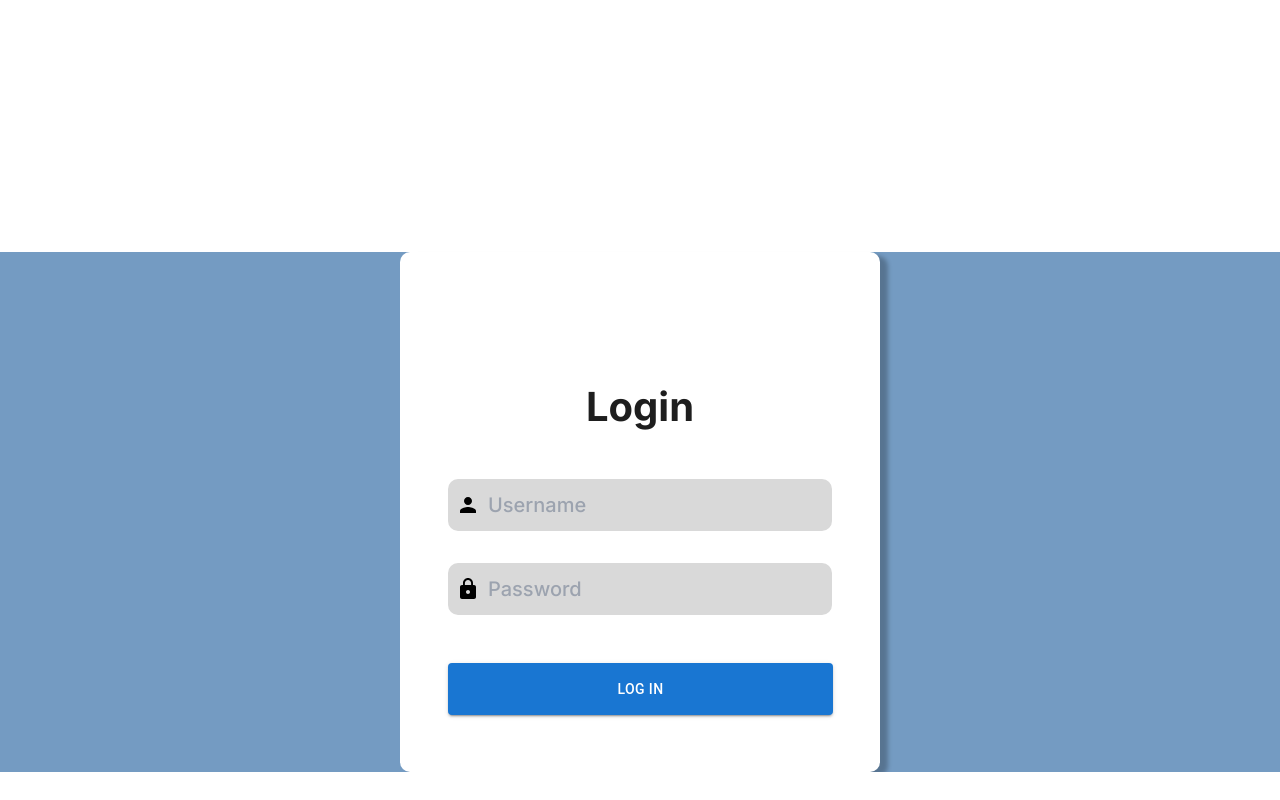
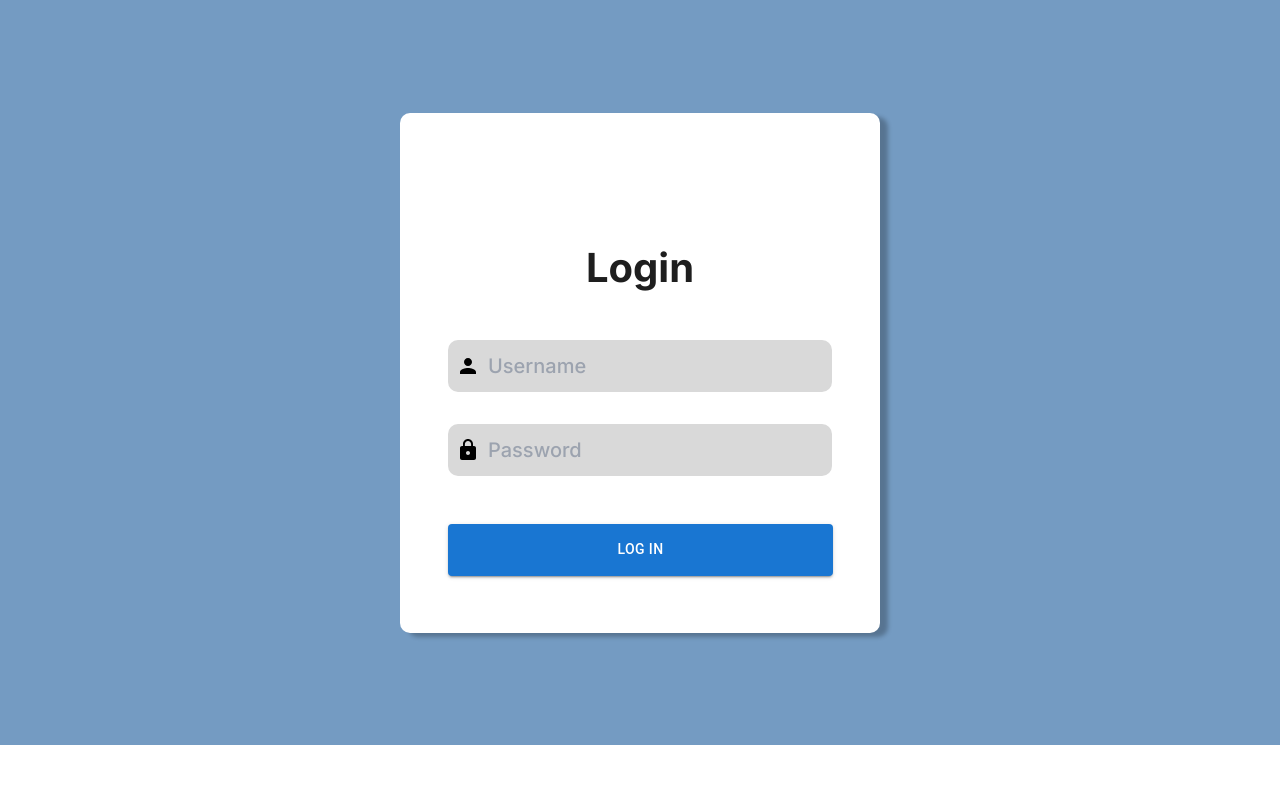
Before and after one commit to Ponrawoot/Washout-Web-UI, a Next.js app: page /login in a window 1280 px wide. Built offline with nearby package versions, Linux system fonts and the light colour scheme.

Commit message:
login page: add space

```diff
--- a/src/app/login/page.module.css
+++ b/src/app/login/page.module.css
@@ -6,7 +6,6 @@
     display: flex;
     flex-direction: column;
     margin: auto;
-    margin-top: 252px;
     width: 480px;
     height: 520px;
     flex-shrink: 0;
--- a/src/app/login/page.tsx
+++ b/src/app/login/page.tsx
@@ -23,6 +23,8 @@ export default function Home() {
 
   return (
     <main className={styles.main}>
+      <div className='w-full h-[112.5px]'>
+      </div>
       <div className={styles.container}>
         <div className={styles.header}>
           <p>Login</p>
@@ -58,6 +60,8 @@ export default function Home() {
           </Button>
         </div>
       </div>
+      <div className='w-full h-[112.5px]'>
+      </div>
     </main>
   );
 }
```
